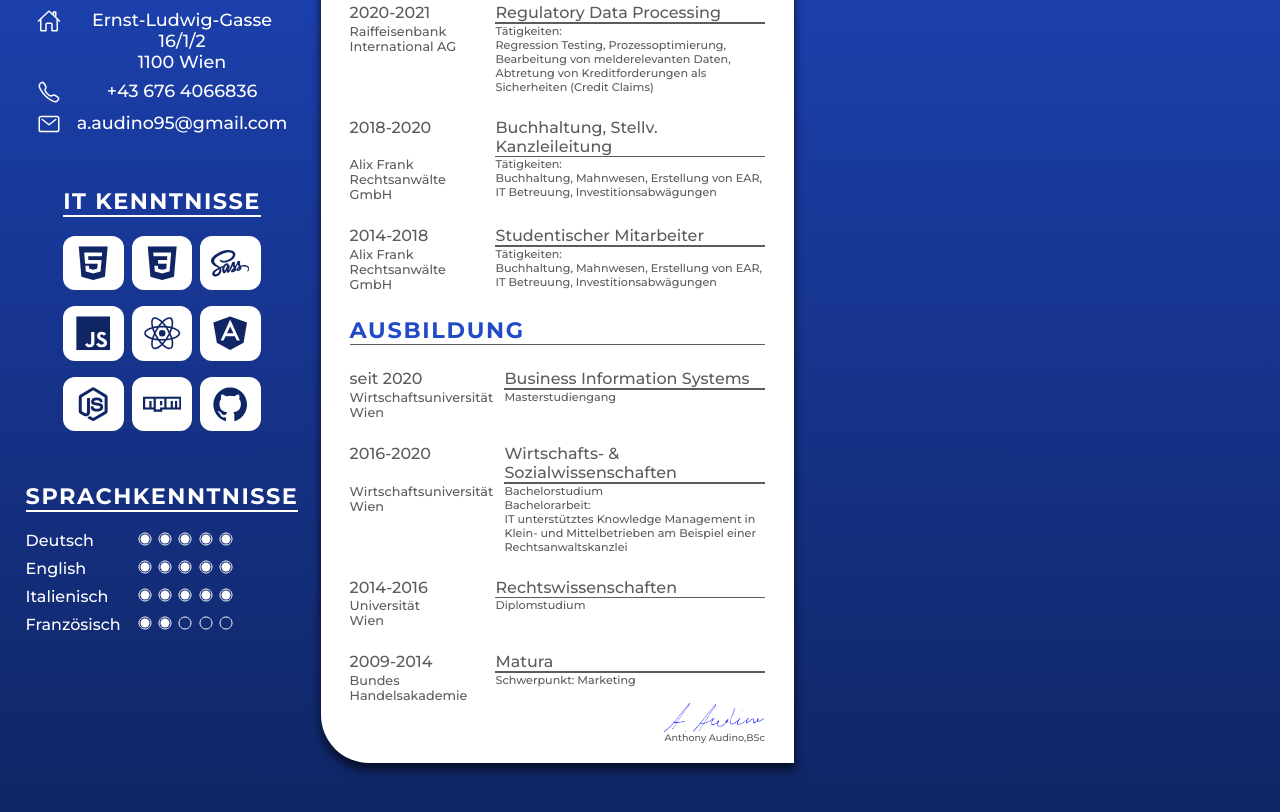
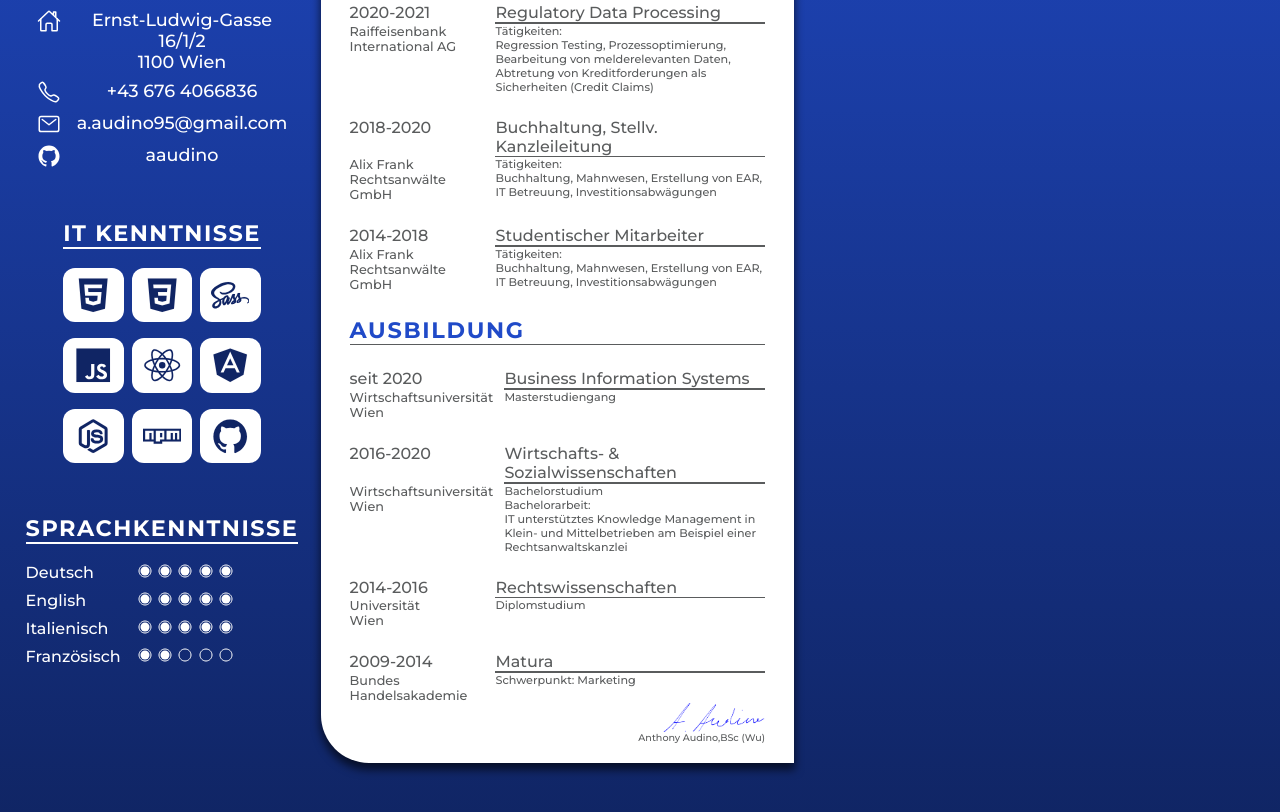
Before and after one commit to aaudino/CV, a plain HTML site: page index.html in a window 1280 px wide. Shown: the part 326-1138 px from the top of the page. Drawn offline with nearby package versions, Linux system fonts and the light colour scheme.

Commit message:
added github profile to contact information

```diff
--- a/index.html
+++ b/index.html
@@ -35,6 +35,8 @@
             <p class="contact-info">+43 676 4066836</p>
             <ion-icon class="icon" name="mail-outline"></ion-icon>
             <p class="contact-info">a.audino95@gmail.com</p>
+            <ion-icon class="icon" name="logo-github"></ion-icon>
+            <p class="contact-info">aaudino</p>
           </div>
         </div>
         <div class="info-container__skills">
@@ -43,39 +45,30 @@
           <div class="grid-3-cols">
             <div class="skill-item">
               <ion-icon class="icon-blue" name="logo-html5"></ion-icon>
-              <!-- <span class="skill-name">HTML5</span> -->
             </div>
             <div class="skill-item">
               <ion-icon class="icon-blue" name="logo-css3"></ion-icon>
-              <!-- <span class="skill-name">HTML5</span> -->
             </div>
             <div class="skill-item">
               <ion-icon class="icon-blue" name="logo-sass"></ion-icon>
-              <!-- <span class="skill-name">HTML5</span> -->
             </div>
             <div class="skill-item">
               <ion-icon class="icon-blue" name="logo-javascript"></ion-icon>
-              <!-- <span class="skill-name">HTML5</span> -->
             </div>
             <div class="skill-item">
               <ion-icon class="icon-blue" name="logo-react"></ion-icon>
-              <!-- <span class="skill-name">HTML5</span> -->
             </div>
             <div class="skill-item">
               <ion-icon class="icon-blue" name="logo-angular"></ion-icon>
-              <!-- <span class="skill-name">HTML5</span> -->
             </div>
             <div class="skill-item">
               <ion-icon class="icon-blue" name="logo-nodejs"></ion-icon>
-              <!-- <span class="skill-name">HTML5</span> -->
             </div>
             <div class="skill-item">
               <ion-icon class="icon-blue" name="logo-npm"></ion-icon>
-              <!-- <span class="skill-name">HTML5</span> -->
             </div>
             <div class="skill-item">
               <ion-icon class="icon-blue" name="logo-github"></ion-icon>
-              <!-- <span class="skill-name">HTML5</span> -->
             </div>
           </div>
         </div>
@@ -265,7 +258,7 @@
         </div>
         <div class="signature-container">
           <img class="signature" src="img/rsz_unterschrift.png" alt="" />
-          <p class="sig-suffix">Anthony Audino,BSc</p>
+          <p class="sig-suffix">Anthony Audino,BSc (Wu)</p>
         </div>
       </div>
     </div>
```
